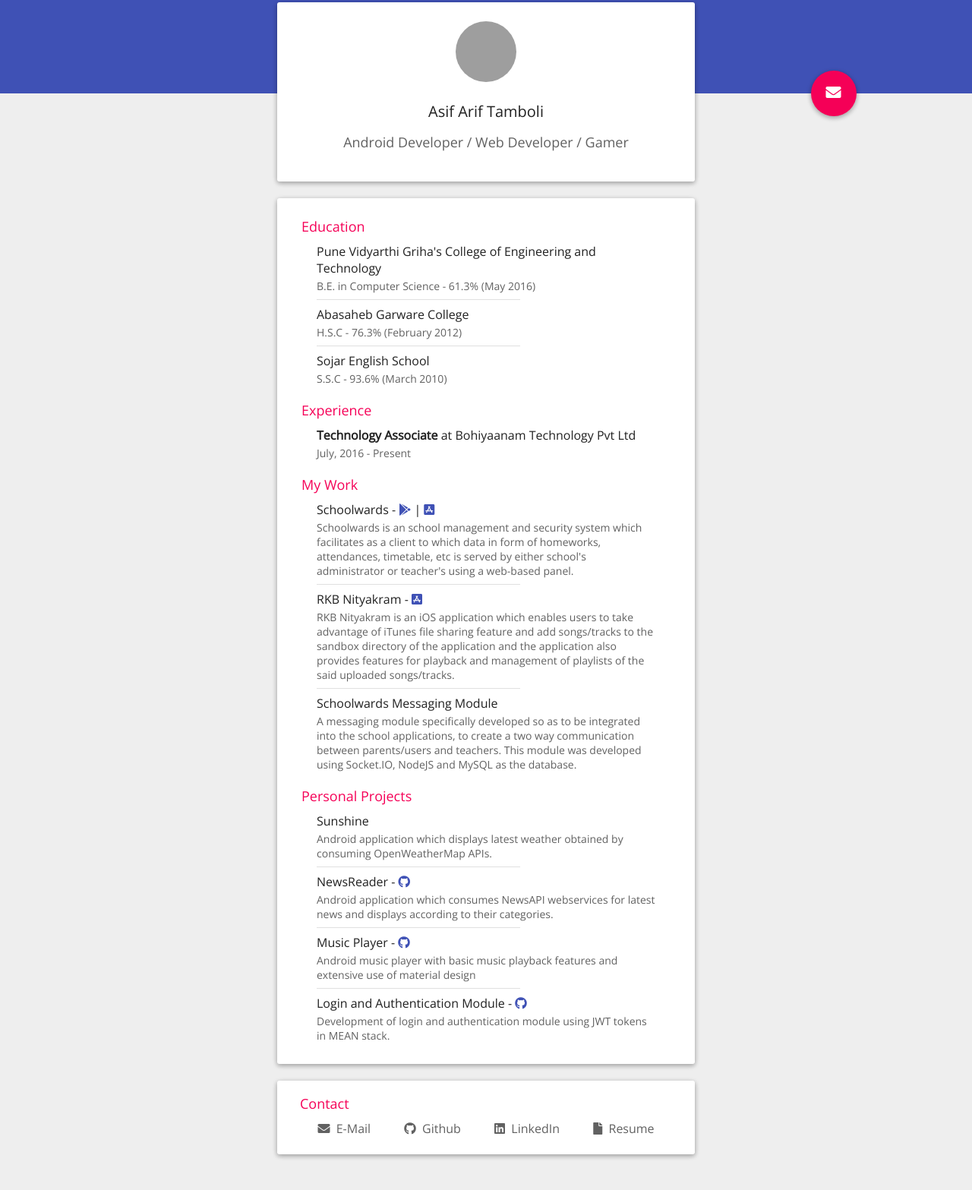
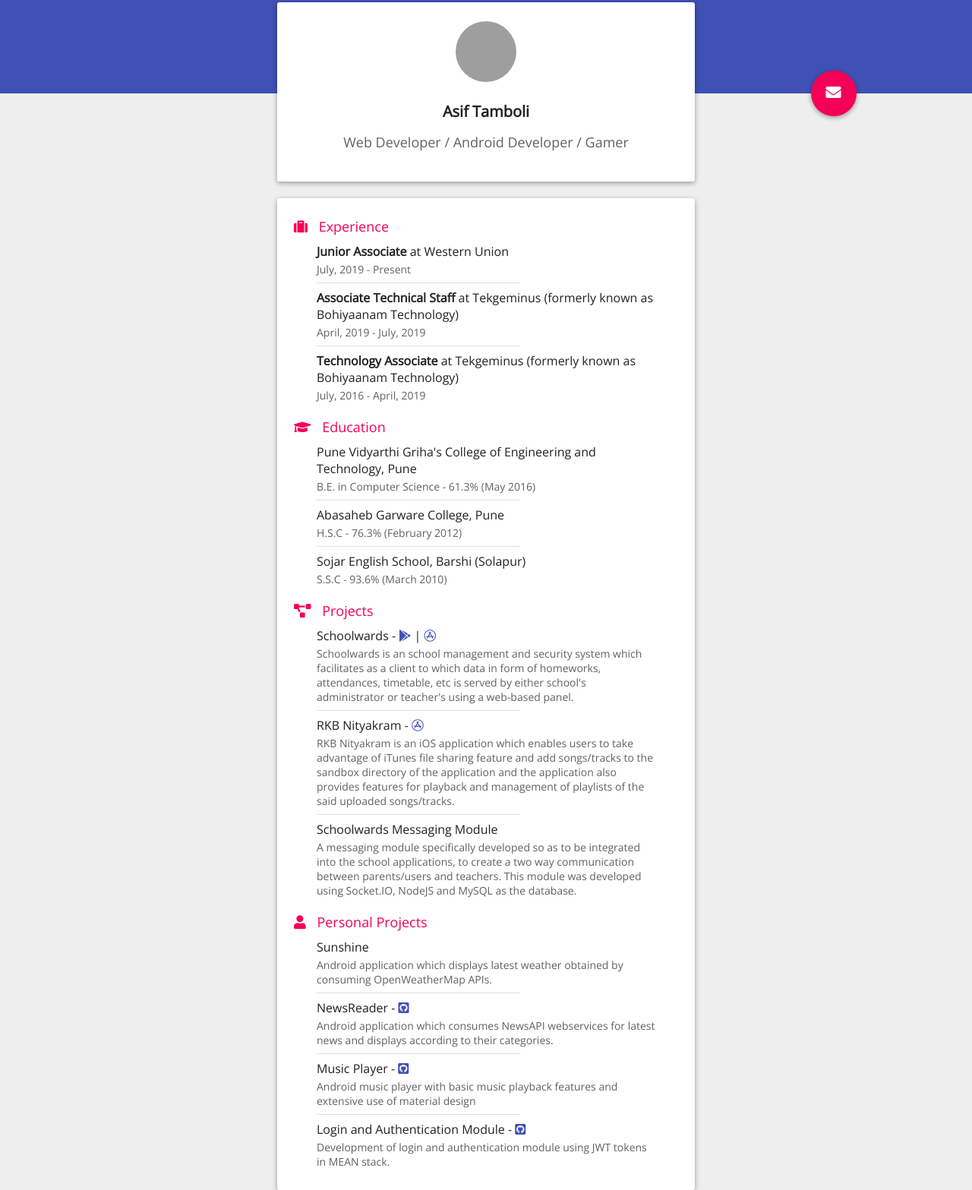
Before and after one commit to im-Aasif/im-aasif.github.io, a plain HTML site: page index.html in a window 1280 px wide. Shown: the part 77-1644 px from the top of the page at 76% size. Drawn offline with nearby package versions, Linux system fonts and the light colour scheme; grey boxes are pictures that could not be loaded.

Commit message:
updated resume and html content

```diff
--- a/index.html
+++ b/index.html
@@ -2,16 +2,17 @@
 <html lang="en">
 
 <head>
-	<title>Asif Arif Tamboli</title>
+    <title>Asif's CV</title>
     <link href="css/style.css" rel="stylesheet" type="text/css">
     <link href='https://fonts.googleapis.com/css?family=Open+Sans' rel='stylesheet' type='text/css'>
     <!-- <link href='https://fonts.googleapis.com/css?family=Product+Sans' rel='stylesheet' type='text/css'> -->
     <!-- <link rel="stylesheet" href="css/font-awesome.min.css"> -->
-	<link rel="stylesheet" href="https://use.fontawesome.com/releases/v5.3.1/css/all.css" integrity="sha384-mzrmE5qonljUremFsqc01SB46JvROS7bZs3IO2EmfFsd15uHvIt+Y8vEf7N7fWAU"
-	 crossorigin="anonymous">
+    <link rel="stylesheet" href="https://use.fontawesome.com/releases/v5.3.1/css/all.css"
+        integrity="sha384-mzrmE5qonljUremFsqc01SB46JvROS7bZs3IO2EmfFsd15uHvIt+Y8vEf7N7fWAU" crossorigin="anonymous">
     <meta name="description" content="My Personal Website">
     <meta name="author" content="Asif Tamboli">
-	<meta name="viewport" content="width=device-width, user-scalable=no, initial-scale=1.0, minimum-scale=1.0, maximum-scale=1.0">
+    <meta name="viewport"
+        content="width=device-width, user-scalable=no, initial-scale=1.0, minimum-scale=1.0, maximum-scale=1.0">
     <meta name="theme-color" content="#3F51B5">
 </head>
 
@@ -20,79 +21,96 @@
     <header>
         <div id="quick_card" class="card">
             <div><img id="photo" src="img/photo.jpg" /></div> <!-- replace photo in /img/ 705x705 -->
-			<h1 id="name">Asif Arif Tamboli</h1>
-			<h2 id="description">Android Developer / Web Developer / Gamer</h2>
+            <h1 id="name"><strong>Asif Tamboli</strong></h1>
+            <h2 id="description">Web Developer / Android Developer / Gamer</h2>
         </div>
     </header>
     <main>
         <div id="about_card" class="card">
 
             <section class="tab">
-				<!-- <i class="fa fa-graduation-cap"></i> -->
-				<div class="title">Education</div>
+                <!-- <i class="fa fa-tachometer"></i> -->
+                <div class="title"><i class="fa fa-suitcase"></i> Experience</div>
                 <div class="content">
                     <section class="element">
-						<div class="name">Pune Vidyarthi Griha's College of Engineering and Technology</div>
+                        <div class="name"><strong>Junior Associate</strong> at Western Union</div>
+                        <div class="info">July, 2019 - Present</div>
+                    </section>
+                    <hr align="left" />
+                    <section class="element">
+                        <div class="name"><strong>Associate Technical Staff</strong> at Tekgeminus (formerly known as Bohiyaanam Technology)</div>
+                        <div class="info">April, 2019 - July, 2019</div>
+                    </section>
+                    <hr align="left" />
+                    <section class="element">
+                        <div class="name"><strong>Technology Associate</strong> at Tekgeminus (formerly known as Bohiyaanam Technology)</div>
+                        <div class="info">July, 2016 - April, 2019</div>
+                    </section>
+                    <!-- You can add more experiences! -->
+                </div>
+            </section>
+
+            <section class="tab">
+
+                <div class="title"><i class="fa fa-graduation-cap"></i> Education</div>
+                <div class="content">
+                    <section class="element">
+                        <div class="name">Pune Vidyarthi Griha's College of Engineering and Technology, Pune</div>
                         <div class="info">B.E. in Computer Science - 61.3% (May 2016)</div>
                     </section>
                     <hr align="left" />
                     <section class="element">
-						<div class="name">Abasaheb Garware College</div>
+                        <div class="name">Abasaheb Garware College, Pune</div>
                         <div class="info">H.S.C - 76.3% (February 2012)</div>
                     </section>
                     <hr align="left" />
                     <section class="element">
-						<div class="name">Sojar English School</div>
+                        <div class="name">Sojar English School, Barshi (Solapur)</div>
                         <div class="info">S.S.C - 93.6% (March 2010)</div>
                     </section>
                     <!-- You can add more education details! -->
                 </div>
             </section>
+
             <section class="tab">
-				<!-- <i class="fa fa-tachometer"></i> -->
-				<div class="title">Experience</div>
+                <!-- <i class="fa fa-suitcase"></i> -->
+                <div class="title"><i class="fa fa-project-diagram"></i> Projects</div>
                 <div class="content">
                     <section class="element">
-						<div class="name"><strong>Technology Associate</strong> at Bohiyaanam Technology Pvt Ltd</div>
-						<div class="info">July, 2016 - Present</div>
-					</section>
-					<!-- <hr align="left"/>
-			<section class="element">
-					<div class="name">Your second experience</div>
-					<div class="info">Date</div>
-			</section> -->
-					<!-- You can add more experiences! -->
+                        <div class="name">Schoolwards - <a
+                                href="https://play.google.com/store/apps/developer?id=Schoolwards&hl=en"
+                                target="_blank"><i class="fab fa-google-play"></i></a> | <a
+                                href="https://itunes.apple.com/gb/developer/knowledge-units-p-ltd/id922465579"
+                                target="_blank"><i class="fab fa-app-store"></i></a>
                         </div>
-			</section>
-			<section class="tab">
-				<!-- <i class="fa fa-suitcase"></i> -->
-				<div class="title">My Work</div>
-				<div class="content">
-					<section class="element">
-						<div class="name">Schoolwards - <a href="https://play.google.com/store/apps/developer?id=Schoolwards&hl=en"
-							 target="_blank"><i class="fab fa-google-play"></i></a> | <a href="https://itunes.apple.com/gb/developer/knowledge-units-p-ltd/id922465579"
-							 target="_blank"><i class="fab fa-app-store-ios"></i></a>
-						</div>
-						<div class="info">Schoolwards is an school management and security system which facilitates as a client to which
-							data in form of homeworks, attendances, timetable, etc is served by either school's administrator or teacher's
+                        <div class="info">Schoolwards is an school management and security system which facilitates as a
+                            client to which
+                            data in form of homeworks, attendances, timetable, etc is served by either school's
+                            administrator or teacher's
                             using a web-based panel.
                         </div>
                     </section>
                     <hr align="left" />
                     <section class="element">
-						<div class="name">RKB Nityakram - <a href="https://itunes.apple.com/gb/app/rkb-nityakram/id1351241896?mt=8"
-							 target="_blank"><i class="fab fa-app-store-ios"></i></a></div>
-						<div class="info">RKB Nityakram is an iOS application which enables users to take advantage of iTunes file
-							sharing feature and add songs/tracks to the sandbox directory of the application and the application also
-							provides features for playback and management of playlists of the said uploaded songs/tracks.
+                        <div class="name">RKB Nityakram - <a
+                                href="https://itunes.apple.com/gb/app/rkb-nityakram/id1351241896?mt=8"
+                                target="_blank"><i class="fab fa-app-store"></i></a></div>
+                        <div class="info">RKB Nityakram is an iOS application which enables users to take advantage of
+                            iTunes file
+                            sharing feature and add songs/tracks to the sandbox directory of the application and the
+                            application also
+                            provides features for playback and management of playlists of the said uploaded
+                            songs/tracks.
 
                         </div>
                     </section>
                     <hr align="left" />
                     <section class="element">
                         <div class="name">Schoolwards Messaging Module</div>
-						<div class="info"> A messaging module specifically developed so as to be integrated into the school applications,
-							to create a two way communication between parents/users and teachers. This module was developed using Socket.IO,
+                        <div class="info"> A messaging module specifically developed so as to be integrated into the
+                            school applications,
+                            to create a two way communication between parents/users and teachers. This module was
+                            developed using Socket.IO,
                             NodeJS and MySQL as the database.</div>
                     </section>
                     <!-- You can add more work details ! -->
@@ -100,31 +118,37 @@
             </section>
             <section class="tab">
                 <!-- <i class="fa fa-suitcase"></i> -->
-				<div class="title">Personal Projects</div>
+                <div class="title"><i class="fa fa-user"></i> Personal Projects</div>
                 <div class="content">
                     <section class="element">
                         <div class="name">Sunshine</div>
-						<div class="info"> Android application which displays latest weather obtained by consuming OpenWeatherMap APIs.
+                        <div class="info"> Android application which displays latest weather obtained by consuming
+                            OpenWeatherMap APIs.
                         </div>
                     </section>
                     <hr align="left" />
                     <section class="element">
-						<div class="name">NewsReader - <a href="https://github.com/im-Aasif/NewsReader" target="_blank"><i class="fab fa-github"></i></a></div>
-						<div class="info">Android application which consumes NewsAPI webservices for latest news and displays according
+                        <div class="name">NewsReader - <a href="https://github.com/im-Aasif/NewsReader"
+                                target="_blank"><i class="fab fa-github-square"></i></a></div>
+                        <div class="info">Android application which consumes NewsAPI webservices for latest news and
+                            displays according
                             to their categories.
                         </div>
                     </section>
                     <hr align="left" />
                     <section class="element">
-						<div class="name">Music Player - <a href="https://github.com/im-Aasif/MusicPlayer" target="_blank"><i class="fab fa-github"></i></a></div>
-						<div class="info"> Android music player with basic music playback features and extensive use of material design
+                        <div class="name">Music Player - <a href="https://github.com/im-Aasif/MusicPlayer"
+                                target="_blank"><i class="fab fa-github-square"></i></a></div>
+                        <div class="info"> Android music player with basic music playback features and extensive use of
+                            material design
                         </div>
                     </section>
                     <hr align="left" />
                     <section class="element">
-						<div class="name">Login and Authentication Module - <a href="https://github.com/im-Aasif/mean4" target="_blank"><i
-								 class="fab fa-github"></i></a></div>
-						<div class="info"> Development of login and authentication module using JWT tokens in MEAN stack. </div>
+                        <div class="name">Login and Authentication Module - <a href="https://github.com/im-Aasif/mean4"
+                                target="_blank"><i class="fab fa-github-square"></i></a></div>
+                        <div class="info"> Development of login and authentication module using JWT tokens in MEAN
+                            stack. </div>
                     </section>
                     <!-- You can add more work details ! -->
                 </div>
@@ -135,10 +159,13 @@
                 <!-- <i class="fa fa-envelope"></i> -->
                 <div class="title">Contact</div>
                 <div class="content">
-					<div class="contacts"><a href="mailto:aasif.aeez@gmail.com"><i class="fas fa-envelope"></i>&nbsp; E-Mail</a></div>
-					<div class="contacts"><a href="https://github.com/im-Aasif" target="_blank"><i class="fab fa-github"></i>&nbsp;
+                    <div class="contacts"><a href="mailto:aasif.aeez@gmail.com"><i class="fas fa-envelope"></i>&nbsp;
+                            E-Mail</a></div>
+                    <div class="contacts"><a href="https://github.com/im-Aasif" target="_blank"><i
+                                class="fab fa-github"></i>&nbsp;
                             Github</a></div>
-					<div class="contacts"><a href="https://www.linkedin.com/in/im-aasif" target="_blank"><i class="fab fa-linkedin"></i>&nbsp;
+                    <div class="contacts"><a href="https://www.linkedin.com/in/im-aasif" target="_blank"><i
+                                class="fab fa-linkedin"></i>&nbsp;
                             LinkedIn</a></div>
                     <div class="contacts"><a href="assets/Resume-Asif.pdf" download><i class="fas fa-file"></i>&nbsp;
                             Resume</a></div>
```
Also changed, not shown: 2 other files. Lines whose indentation alone changed are shown as unchanged.
